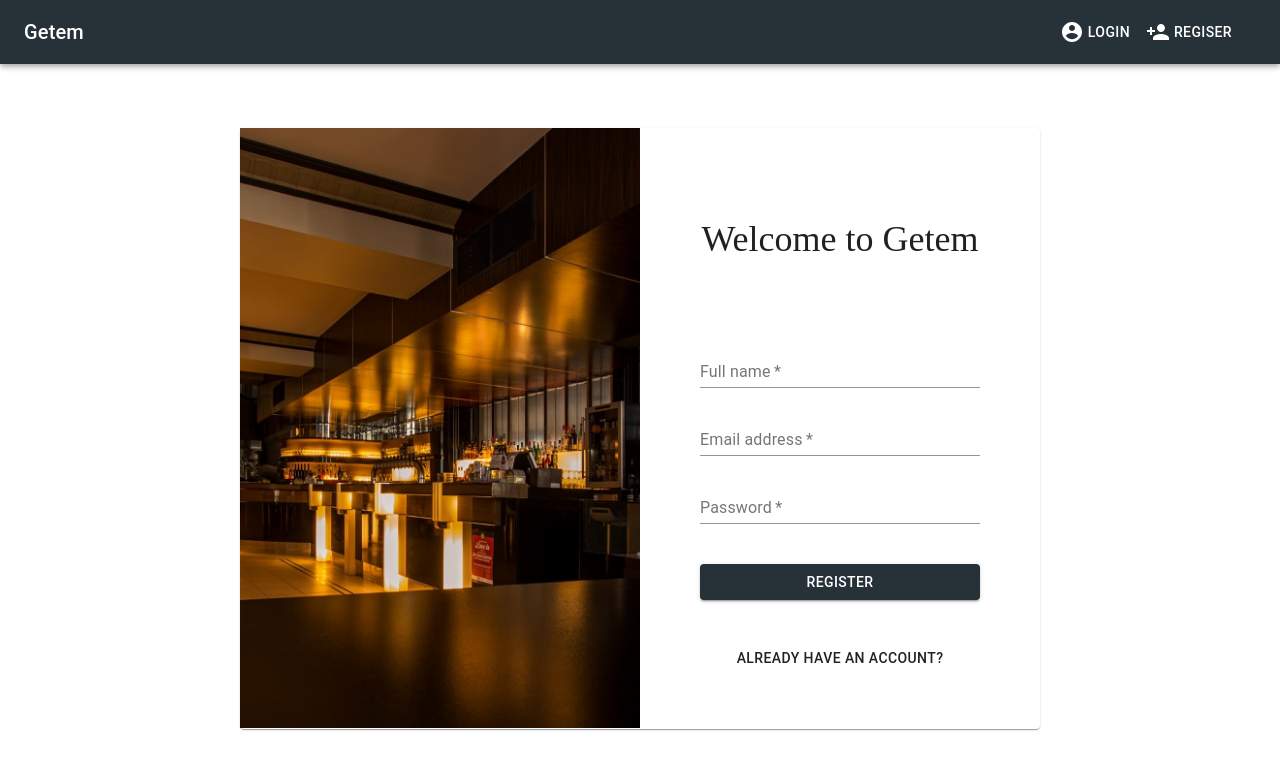
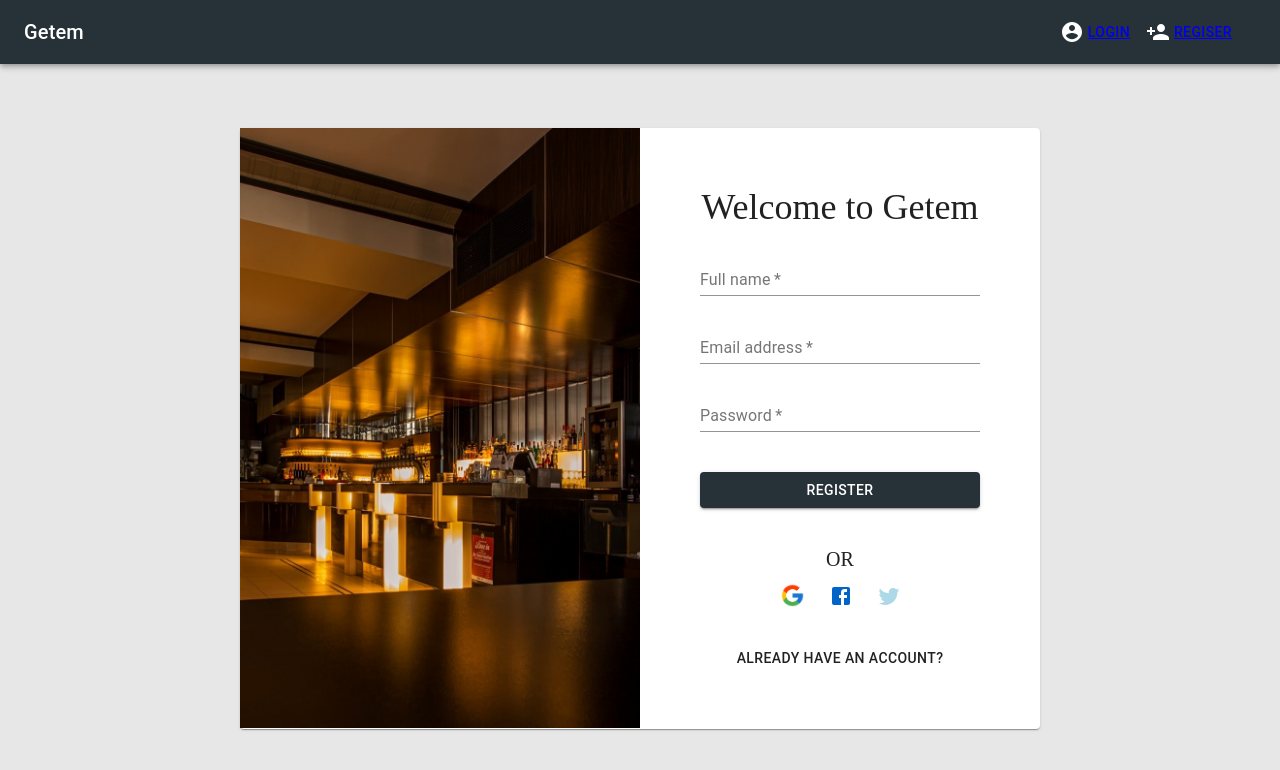
Before and after one commit to Anteneh-AJ/Getami.WEB, a React (Create React App) app: page /register in a window 1280 px wide. Shown: the top 770 px of the page. Built offline with nearby package versions, Linux system fonts and the light colour scheme.

Commit message:
Modified register page

```diff
--- a/src/account/pages/login/login.tsx
+++ b/src/account/pages/login/login.tsx
@@ -12,7 +12,7 @@ export function Login() {
                 </Box>
                 <Box marginBottom={"5%"} width={"50%"} display={"inline-block"}>
                     <form>
-                        <Box margin={"10% 0% 20% 0%"}>
+                        <Box margin={"10% 0% 10% 0%"}>
                             <Box fontSize={36} fontWeight={"light"} textAlign={"center"}>
                                 Welcome to Getem
                             </Box>
@@ -44,7 +44,7 @@ export function Login() {
                                 Forgot password?
                             </Link>
                         </Box>
-                        <Box margin={"5% 15% 5% 15%"}>
+                        <Box margin={"5% 15% 10% 15%"}>
                             <Button fullWidth color={"primary"} variant={'contained'}>
                                 Login
                             </Button>
--- a/src/account/pages/register/register.tsx
+++ b/src/account/pages/register/register.tsx
@@ -1,7 +1,8 @@
 import React from "react";
-import { Container, Box, TextField, Paper, Button } from "@material-ui/core";
+import { Container, Box, TextField, Paper, Button, IconButton } from "@material-ui/core";
 import "./register.scss";
-
+import { Facebook, Twitter } from '@material-ui/icons';
+import Google from "../../../assets/images/google-logo.png";
 export function Register() {
     return (
         <Container className={"register-container"}>
@@ -10,8 +11,8 @@ export function Register() {
                 </Box>
                 <Box marginBottom={"5%"} width={"50%"} display={"inline-block"}>
                     <form>
-                        <Box margin={"10% 0% 20% 0%"}>
-                            <Box fontSize={36} fontWeight={"light"} textAlign={"center"}>
+                        <Box >
+                            <Box marginTop={"10%"} fontSize={36} fontWeight={"light"} textAlign={"center"}>
                                 Welcome to Getem
                             </Box>
                         </Box>
@@ -45,6 +46,18 @@ export function Register() {
                                 Register
                             </Button>
                         </Box>
+                        <Box textAlign={"center"} margin={"5% 15% 5% 15%"}>
+                            <Box fontSize={20}> OR  </Box>
+                            <IconButton aria-label="delete">
+                                <img src={Google} width={25} height={25} alt={'Google'} />
+                            </IconButton>
+                            <IconButton aria-label="delete">
+                                <Facebook style={{ color: "rgb(0,100,200)" }} />
+                            </IconButton>
+                            <IconButton aria-label="delete">
+                                <Twitter style={{ color: "lightblue" }} />
+                            </IconButton>
+                        </Box>
                         <Box margin={"3%"} borderBottom={"black"} textAlign={"center"}>
                             <Button>
                                 Already have an account?
--- a/src/role/pages/index/index.scss
+++ b/src/role/pages/index/index.scss
@@ -1,4 +1,5 @@
 body {
   margin: 0;
   padding: 0;
+  background-color: rgba(102, 102, 102, 0.158);
 }
--- a/src/shared/components/header/header.tsx
+++ b/src/shared/components/header/header.tsx
@@ -1,6 +1,7 @@
 import React from "react"
 import { Button, Typography, Toolbar, AppBar, Box } from "@material-ui/core"
 import "./header.scss";
+import { Link } from "react-router-dom";
 
 interface INavLinks {
 
@@ -23,7 +24,9 @@ export function Header(props: IHeaderProps) {
                     <Box>
                         <Button color="inherit">
                             {nav.icon} &nbsp;
-                            {nav.linkText}
+                            <Link to={"/register"}>
+                                {nav.linkText}
+                            </Link>
                         </Button>
                     </Box>
                 )}
```
